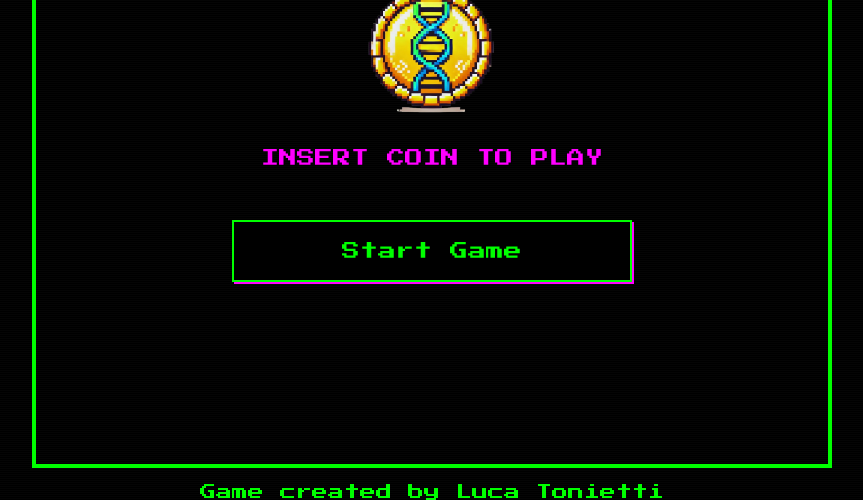
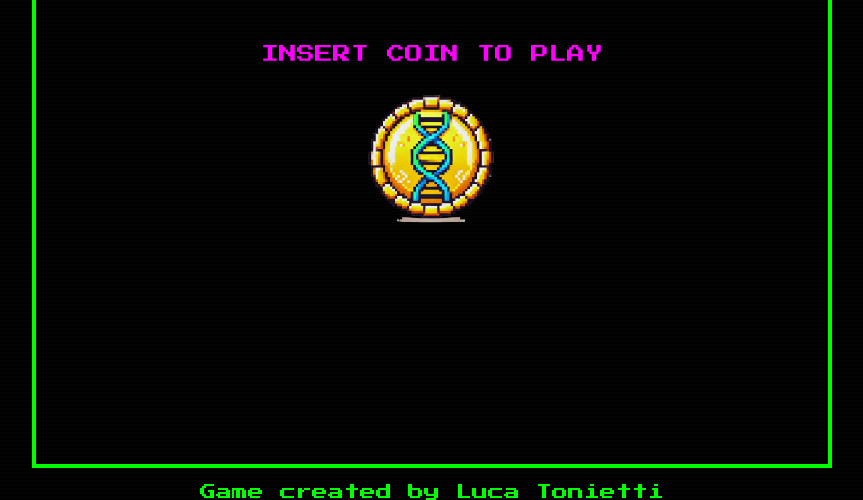
Before and after one commit to Antiprotony/origin-of-life-game, a plain HTML site: page index.html in a window 1280 px wide. Shown: the part 322-822 px from the top of the page, without its empty margins (208-1071 px from the left). Drawn offline with Linux system fonts and the light colour scheme.

Commit message:
Update index.html

```diff
--- a/index.html
+++ b/index.html
@@ -1,7 +1,7 @@
 <!DOCTYPE html>
 <html lang="en">
 <head>
-     <meta charset="UTF-8">
+    <meta charset="UTF-8">
     <title>ORIGIN OF LIFE - The Game</title>
     <link rel="stylesheet" href="styles.css">
     <!-- Include the font if needed -->
@@ -13,13 +13,11 @@
     <div class="game-container">
         <h1>ORIGIN OF LIFE</h1>
 
-        <!-- Inserisci l'immagine della moneta con testo -->
-        <div id="insert-coin">
-            <img src="images/coin.png" alt="Insert Coin" class="coin-image">
-            <p class="insert-coin-text">INSERT COIN TO PLAY</p>
-        </div>
+        <!-- Testo "INSERT COIN TO PLAY" -->
+        <p class="insert-coin-text">INSERT COIN TO PLAY</p>
 
-        <button class="button" id="start-button" onclick="startGame()">Start Game</button>
+        <!-- Immagine della moneta lampeggiante -->
+        <img src="images/coin.png" alt="Insert Coin" class="coin-image blinking" id="start-image" onclick="startGame()">
 
         <!-- Barra di progressione -->
         <div id="progress-container" style="display: none;">
```
